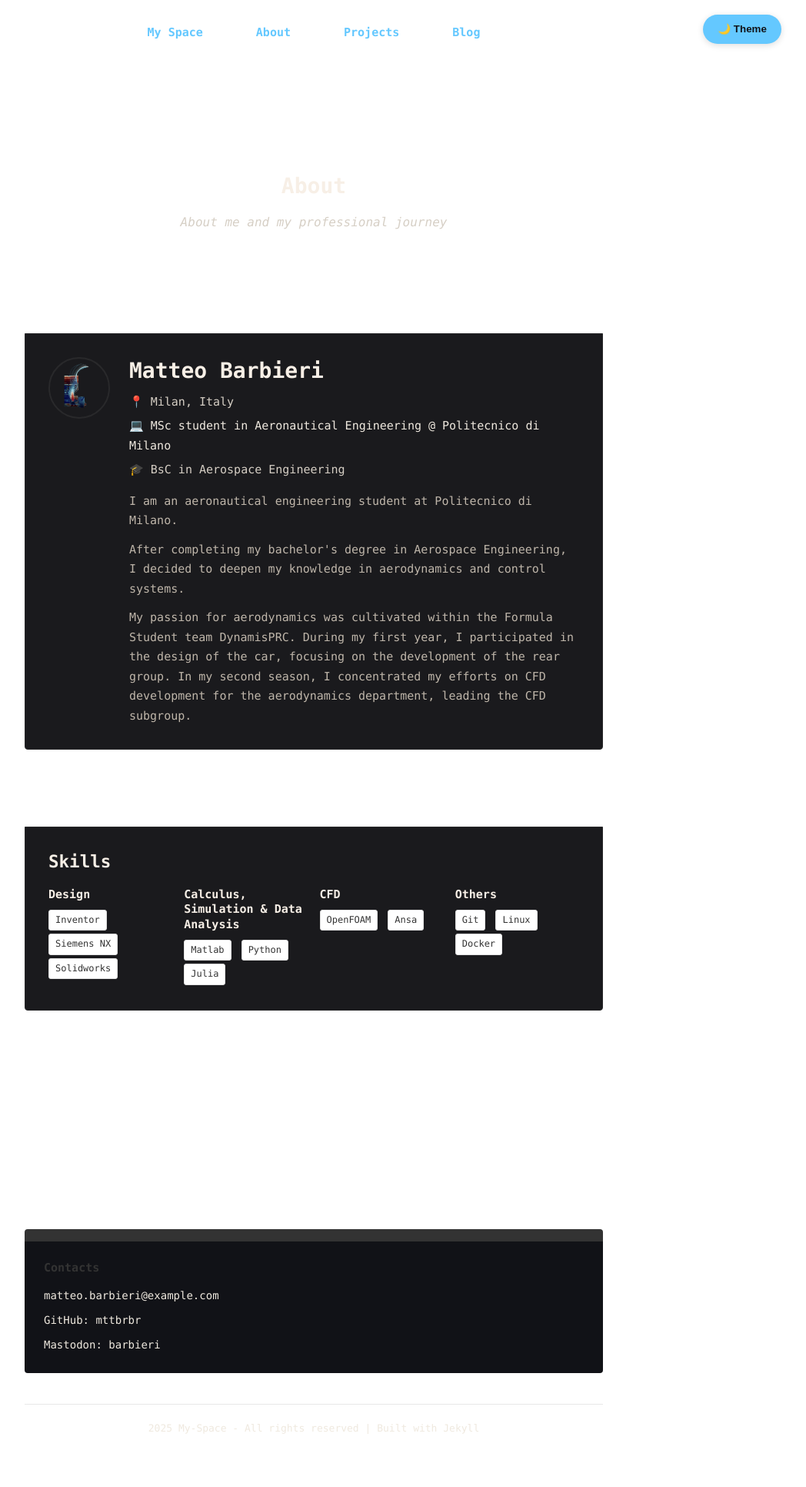
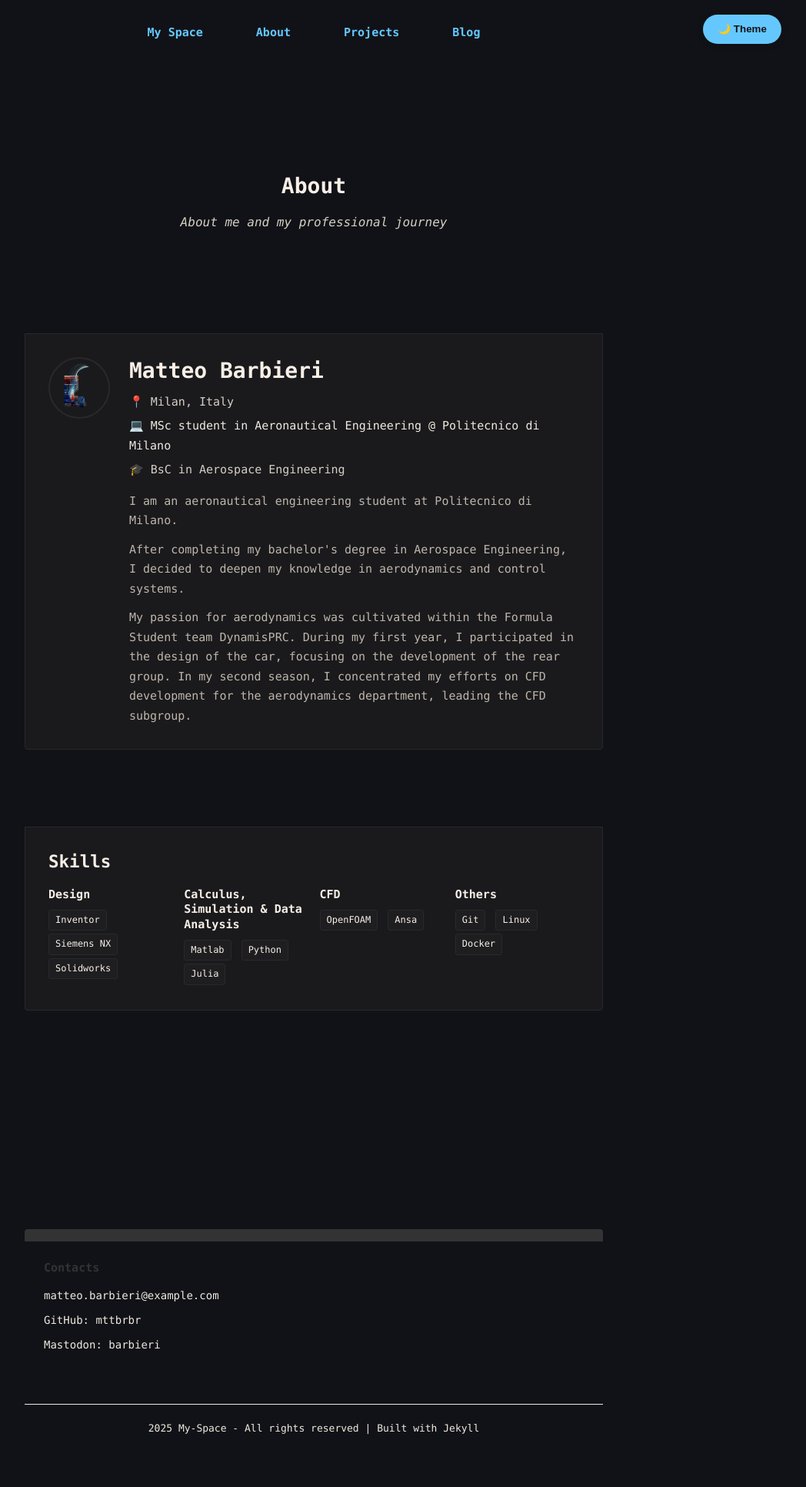
Before and after one commit to mttbrbr/mttbrbr.github.io, a Jekyll site: the page built from about.html, in a window 1280 px wide. Shown: the whole page at 77% size, without its empty margins (232-1280 px from the left). Built offline with Jekyll 4.4.1, drawn with Linux system fonts in a browser that asks for light colours.

Commit message:
Fix: Dark theme now applies to entire page background
- Changed body background and color to use CSS variables
- Added global background rules for html, body, .page-content, .wrapper
- Updated .site-header and .site-footer to use theme background
- Changed .site-title colors to use theme variables
- Fixed .project-block and .skill-tag to use theme variables
- Added transition for smooth theme switching
- Now the entire page (not just text containers) changes with dark theme

```diff
--- a/_sass/custom.scss
+++ b/_sass/custom.scss
@@ -10,11 +10,12 @@ body {
   font-family: 'SF Mono', Monaco, 'Cascadia Code', 'Roboto Mono', Consolas, 'Courier New', monospace !important;
   font-size: 15px;
   line-height: 1.6;
-  color: #333;
-  background: #fff;
+  color: var(--text-primary);
+  background: var(--background);
   -webkit-font-smoothing: antialiased;
   -moz-osx-font-smoothing: grayscale;
   font-weight: 400;
+  transition: background 0.3s ease, color 0.3s ease;
 }
 
 // Container con più spazio e padding ottimizzato
@@ -31,7 +32,7 @@ body {
   padding: 0 !important;
   margin-bottom: 40px; // ridotto
   text-align: center;
-  background: transparent !important;
+  background: var(--background) !important;
 
   .wrapper {
     padding: 0 !important;
@@ -41,17 +42,17 @@ body {
   .site-title {
     font-size: 16px !important;
     font-weight: 400 !important;
-    color: #333 !important;
+    color: var(--text-primary) !important;
     text-decoration: none !important;
     margin-right: 0 !important;
     letter-spacing: 0;
 
     &:visited {
-      color: #333 !important;
+      color: var(--text-primary) !important;
     }
 
     &:hover {
-      color: #666 !important;
+      color: var(--text-secondary) !important;
     }
   }
 }
@@ -383,7 +384,9 @@ blockquote {
   border-top: none !important;
   padding: 40px 0 24px !important; // meno spazio nel footer
   margin-top: 60px; // ridotto
-   text-align: left;
+  text-align: left;
+  background: var(--background) !important;
+  color: var(--text-primary) !important;
 
    .terminal-section {
     margin-bottom: 16px; // ridotto
@@ -854,8 +857,8 @@ blockquote {
 
   .projects-list {
     .project-block {
-      background: #fff;
-      border: 1px solid #ddd;
+      background: var(--surface);
+      border: 1px solid var(--border);
       border-radius: 6px;
       padding: 25px;
       margin-bottom: 30px;
@@ -1230,18 +1233,18 @@ blockquote {
       .skills-list {
         .skill-tag {
           display: inline-block;
-          background: #fff;
-          color: #333;
+          background: var(--surface);
+          color: var(--text-primary);
           padding: 3px 8px;
           margin: 2px 4px 2px 0;
           border-radius: 3px;
           font-size: 12px;
           font-weight: 500;
-          border: 1px solid #e0e0e0;
+          border: 1px solid var(--border);
           transition: all 0.2s ease;
 
           &:hover {
-            background: #f5f5f5;
+            background: var(--meta-bg);
             border-color: #ccc;
           }
         }
@@ -1984,6 +1987,20 @@ body.light-theme {
   --link-hover: var(--accent-blue);
   --terminal-bg: #fffaf5;
   --card-shadow: rgba(0,0,0,0.06);
+}
+
+/* Applica lo sfondo e i colori globalmente */
+body, html {
+  background-color: var(--background) !important;
+  color: var(--text-primary) !important;
+}
+
+.page-content {
+  background-color: var(--background) !important;
+}
+
+.wrapper {
+  background-color: transparent !important;
 }
 
 /* Link e navigazione */
```
